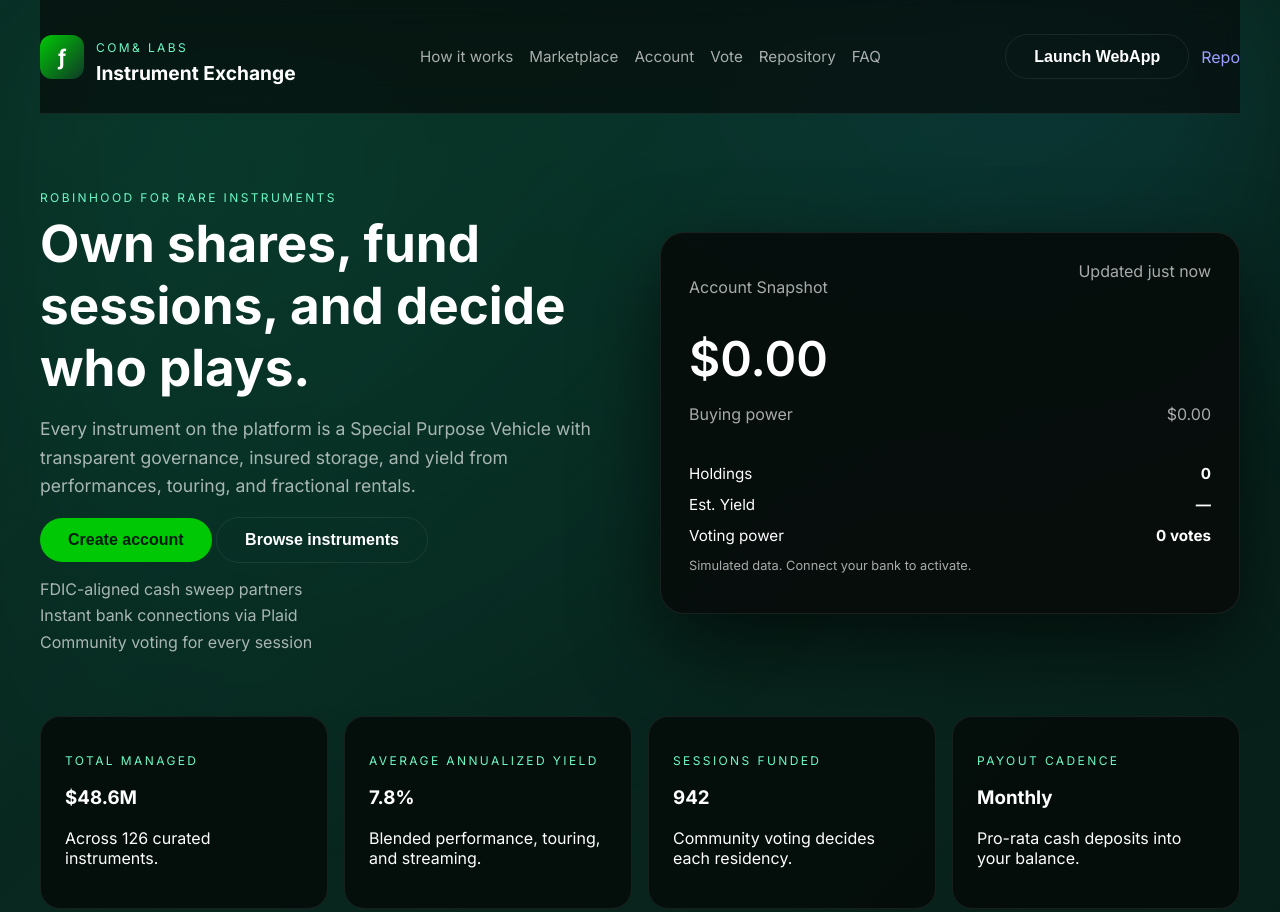
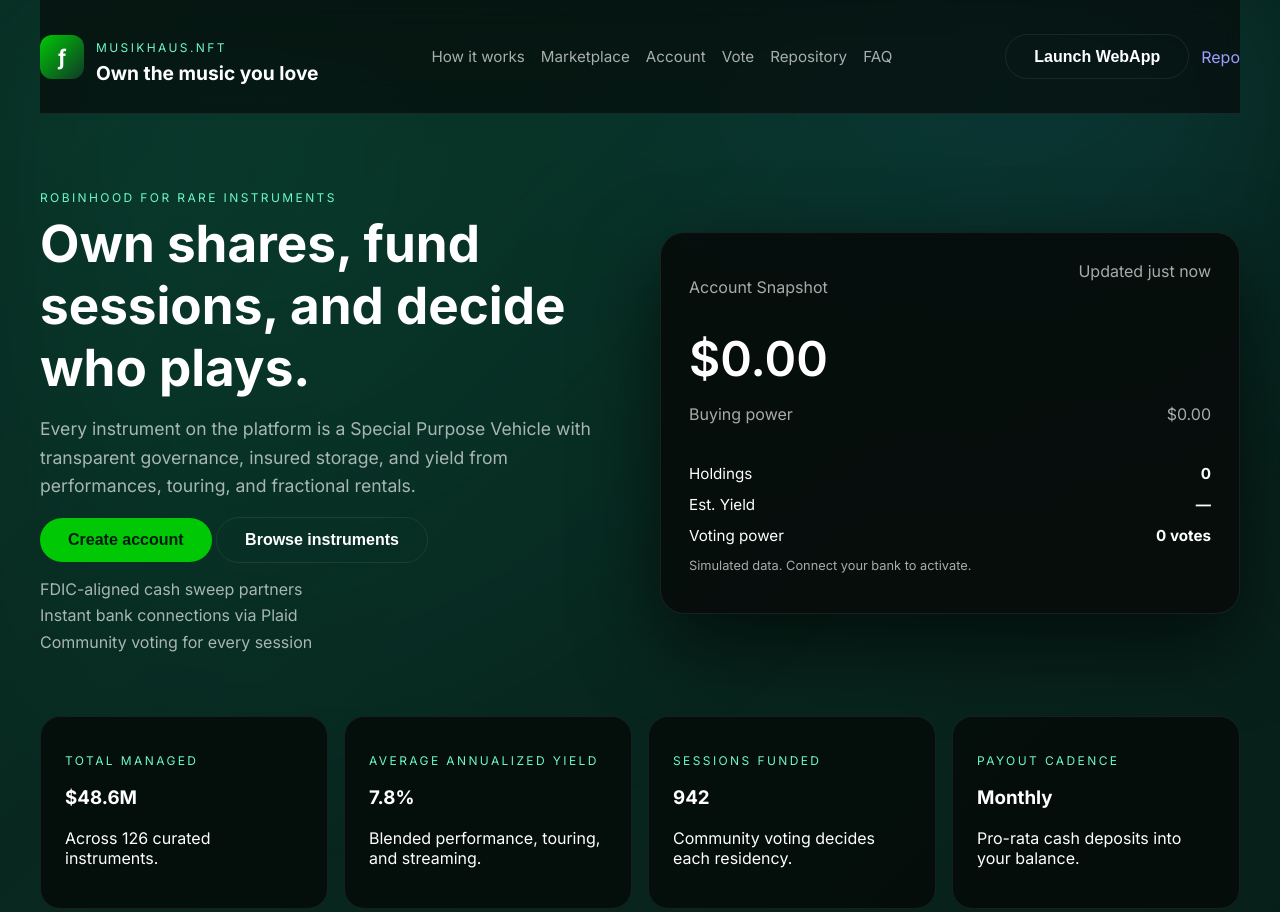
Before and after one commit to jjasper-llee/instrument-nft, a plain HTML site: page index.html in a window 1280 px wide. Shown: the top 912 px of the page. Drawn offline with Linux system fonts and the light colour scheme; no server answers.

Commit message:
Update index.html

```diff
--- a/index.html
+++ b/index.html
@@ -16,8 +16,8 @@
     <div class="brand">
       <div class="logo-mark">ƒ</div>
       <div>
-        <p class="eyebrow">COM& Labs</p>
-        <h1>Instrument Exchange</h1>
+        <p class="eyebrow">Musikhaus.NFT</p>
+        <h1>Own the music you love</h1>
       </div>
     </div>
     <nav>
```
